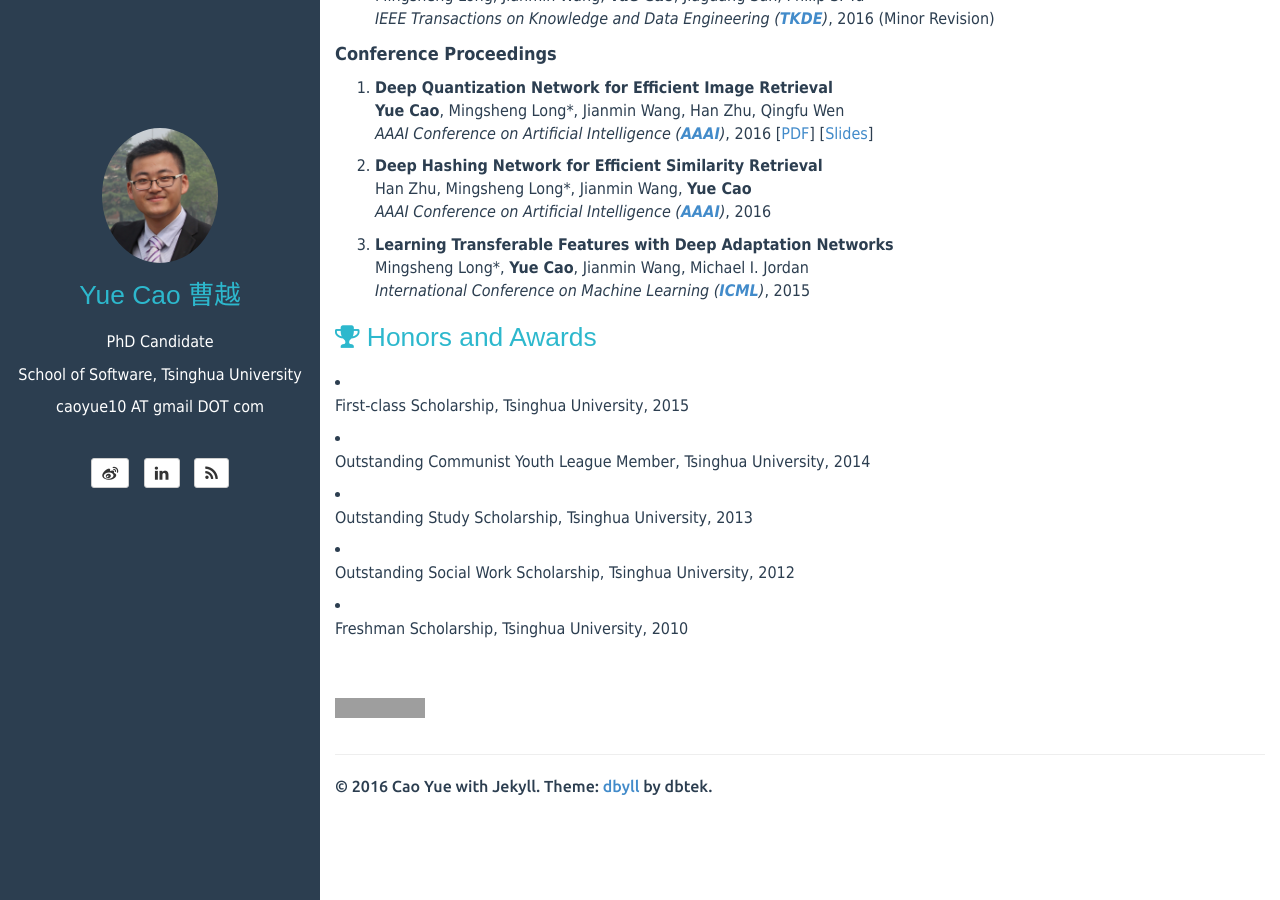
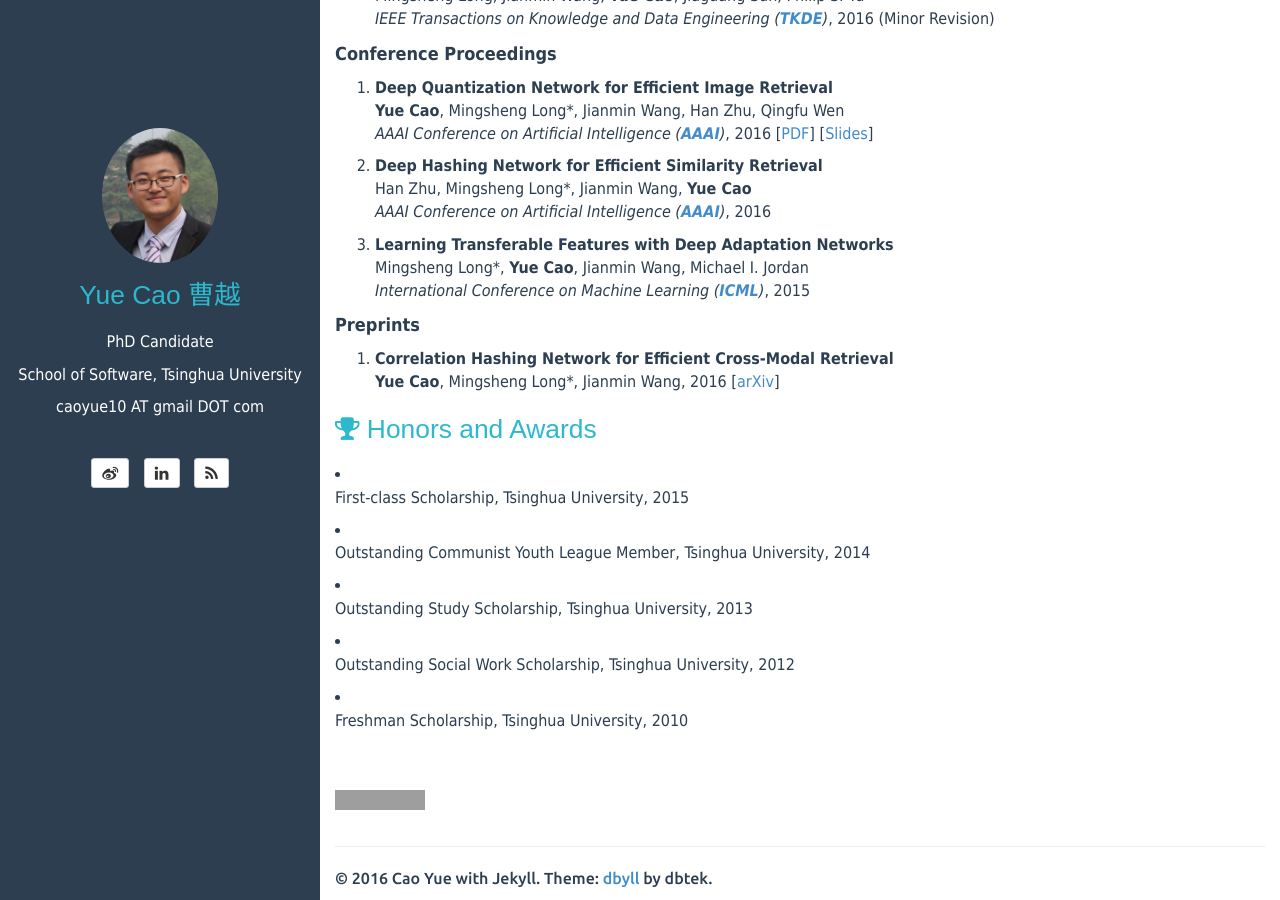
Before and after one commit to caoyue10/caoyue10.github.io, a Jekyll site: the page built from index.html, in a window 1280 px wide and 900 px high, scrolled down 569 px. Built offline with Jekyll 4.4.1, drawn with Linux system fonts in a browser that asks for light colours; the list of posts is cut into pages by our own code; grey boxes are pictures that could not be loaded.

Commit message:
CHN added

```diff
--- a/index.html
+++ b/index.html
@@ -114,6 +114,15 @@ tagline:
             <em>International Conference on Machine Learning (<a href="http://icml.cc/2015/"><strong>ICML</strong></a>)</em>, 2015</p>
         </li>
     </ol>
+    <p><font size="4"><strong>Preprints</strong></font></p>
+    <ol>
+        <li><p>
+            <strong>Correlation Hashing Network for Efficient Cross-Modal Retrieval</strong>
+            <br>
+            <strong>Yue Cao</strong>, Mingsheng Long*, Jianmin Wang, 2016
+            [<a href="http://arxiv.org/abs/1602.06697">arXiv</a>]
+        </p></li>
+    </ol>
 </div>
 
 <div class="honors">
```
